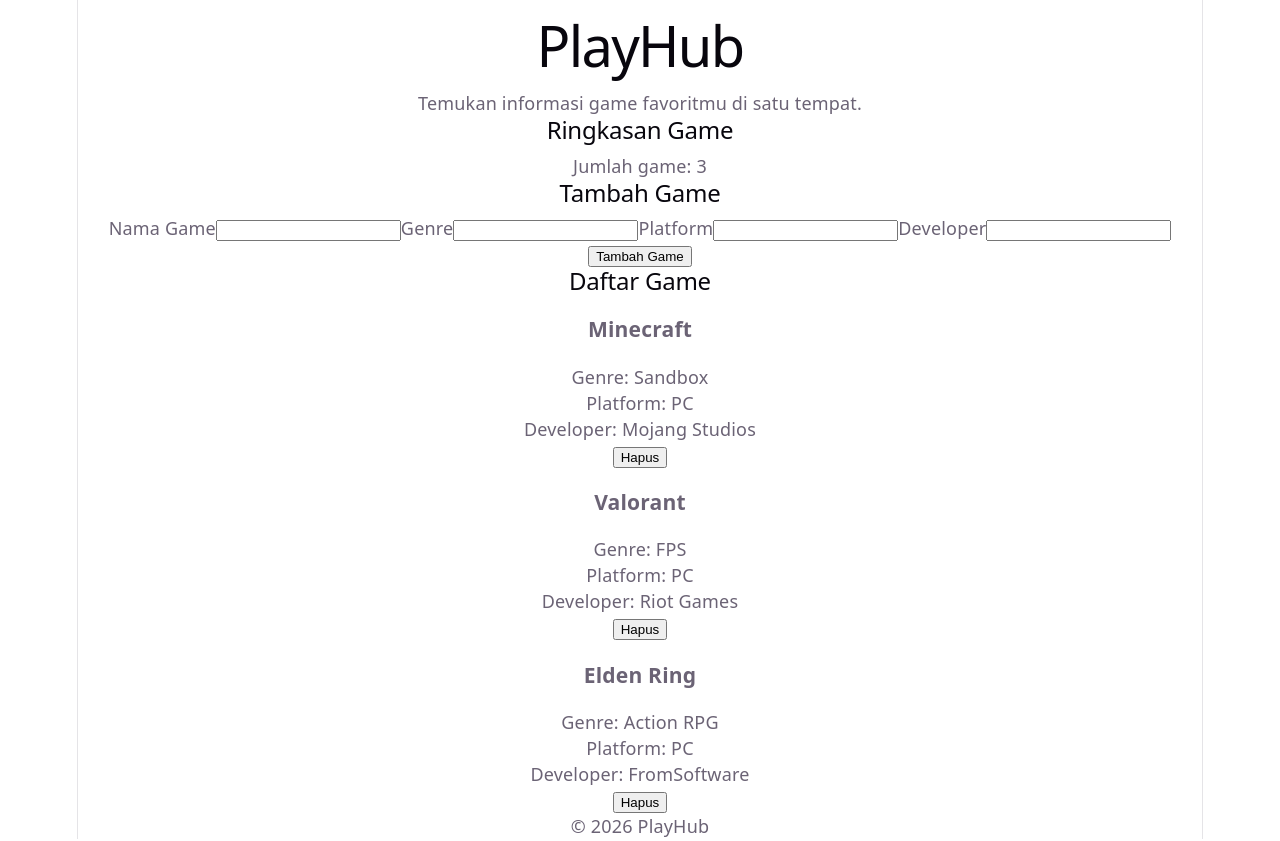
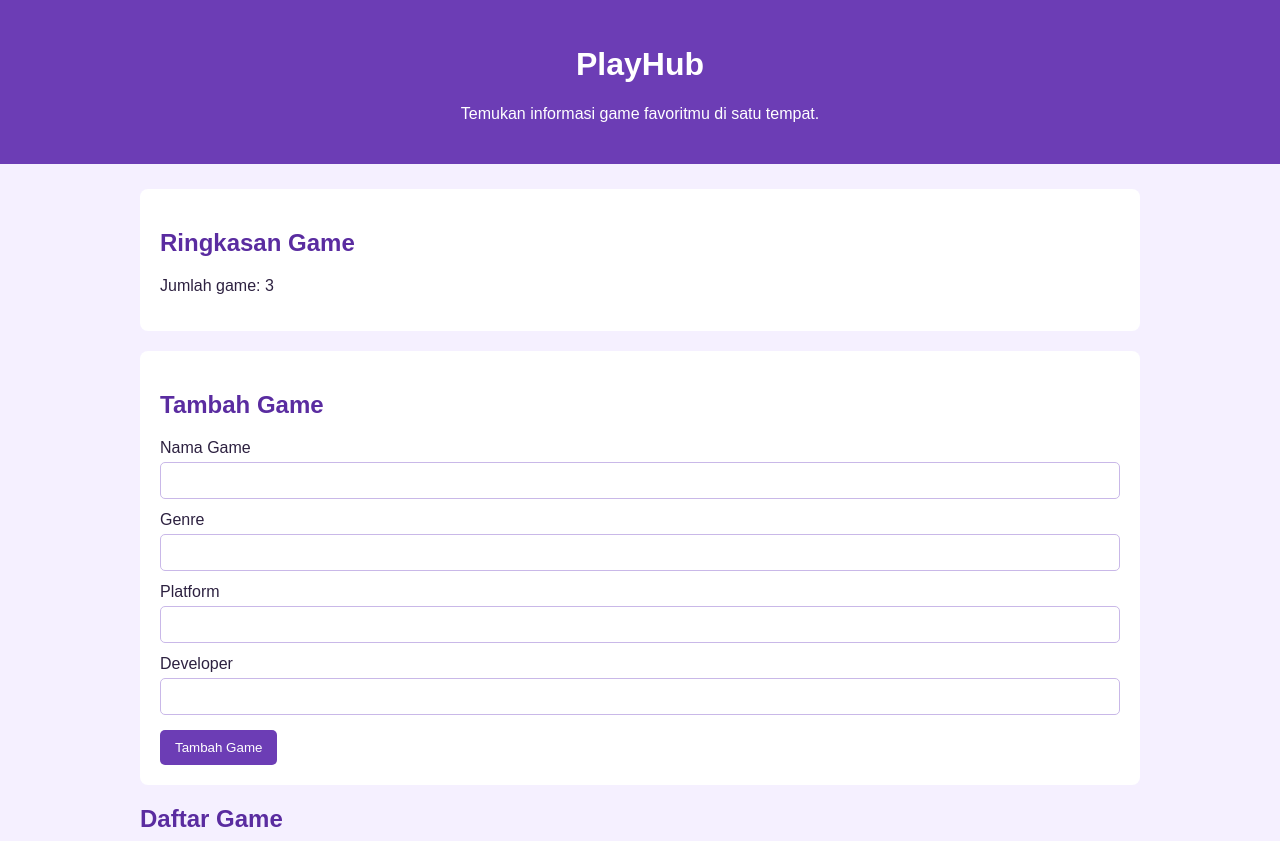
Before and after one commit to FaiqPrabaswara/PlayHub-React, a React (Vite) app: page / in a window 1280 px wide. Shown: the top 841 px of the page. Built offline with nearby package versions, Linux system fonts and the light colour scheme.

Commit message:
mengubah isi index.css & app.css

```diff
--- a/src/App.css
+++ b/src/App.css
@@ -1,184 +1,76 @@
-.counter {
-  font-size: 16px;
-  padding: 5px 10px;
-  border-radius: 5px;
-  color: var(--accent);
-  background: var(--accent-bg);
-  border: 2px solid transparent;
-  transition: border-color 0.3s;
-  margin-bottom: 24px;
-
-  &:hover {
-    border-color: var(--accent-border);
-  }
-  &:focus-visible {
-    outline: 2px solid var(--accent);
-    outline-offset: 2px;
-  }
+.header {
+    background-color: #6c3db5;
+    color: white;
+    text-align: center;
+    padding: 25px;
 }
 
-.hero {
-  position: relative;
-
-  .base,
-  .framework,
-  .vite {
-    inset-inline: 0;
-    margin: 0 auto;
-  }
-
-  .base {
-    width: 170px;
-    position: relative;
-    z-index: 0;
-  }
-
-  .framework,
-  .vite {
-    position: absolute;
-  }
-
-  .framework {
-    z-index: 1;
-    top: 34px;
-    height: 28px;
-    transform: perspective(2000px) rotateZ(300deg) rotateX(44deg) rotateY(39deg)
-      scale(1.4);
-  }
-
-  .vite {
-    z-index: 0;
-    top: 107px;
-    height: 26px;
-    width: auto;
-    transform: perspective(2000px) rotateZ(300deg) rotateX(40deg) rotateY(39deg)
-      scale(0.8);
-  }
+.container {
+    width: 90%;
+    max-width: 1000px;
+    margin: 25px auto;
 }
 
-#center {
-  display: flex;
-  flex-direction: column;
-  gap: 25px;
-  place-content: center;
-  place-items: center;
-  flex-grow: 1;
-
-  @media (max-width: 1024px) {
-    padding: 32px 20px 24px;
-    gap: 18px;
-  }
+.ringkasan,
+.form-game,
+.kartu-game {
+    background-color: white;
+    padding: 20px;
+    margin-bottom: 20px;
+    border-radius: 8px;
 }
 
-#next-steps {
-  display: flex;
-  border-top: 1px solid var(--border);
-  text-align: left;
-
-  & > div {
-    flex: 1 1 0;
-    padding: 32px;
-    @media (max-width: 1024px) {
-      padding: 24px 20px;
-    }
-  }
-
-  .icon {
-    margin-bottom: 16px;
-    width: 22px;
-    height: 22px;
-  }
-
-  @media (max-width: 1024px) {
-    flex-direction: column;
-    text-align: center;
-  }
+h2 {
+    color: #5a2ca0;
 }
 
-#docs {
-  border-right: 1px solid var(--border);
-
-  @media (max-width: 1024px) {
-    border-right: none;
-    border-bottom: 1px solid var(--border);
-  }
+.form-game label {
+    display: block;
+    margin-top: 12px;
+    margin-bottom: 5px;
 }
 
-#next-steps ul {
-  list-style: none;
-  padding: 0;
-  display: flex;
-  gap: 8px;
-  margin: 32px 0 0;
-
-  .logo {
-    height: 18px;
-  }
-
-  a {
-    color: var(--text-h);
-    font-size: 16px;
-    border-radius: 6px;
-    background: var(--social-bg);
-    display: flex;
-    padding: 6px 12px;
-    align-items: center;
-    gap: 8px;
-    text-decoration: none;
-    transition: box-shadow 0.3s;
-
-    &:hover {
-      box-shadow: var(--shadow);
-    }
-    .button-icon {
-      height: 18px;
-      width: 18px;
-    }
-  }
-
-  @media (max-width: 1024px) {
-    margin-top: 20px;
-    flex-wrap: wrap;
-    justify-content: center;
-
-    li {
-      flex: 1 1 calc(50% - 8px);
-    }
-
-    a {
-      width: 100%;
-      justify-content: center;
-      box-sizing: border-box;
-    }
-  }
+.form-game input {
+    width: 100%;
+    padding: 10px;
+    box-sizing: border-box;
+    border: 1px solid #c9b8e8;
+    border-radius: 5px;
 }
 
-#spacer {
-  height: 88px;
-  border-top: 1px solid var(--border);
-  @media (max-width: 1024px) {
-    height: 48px;
-  }
+button {
+    background-color: #6c3db5;
+    color: white;
+    border: none;
+    padding: 10px 15px;
+    margin-top: 15px;
+    border-radius: 5px;
+    cursor: pointer;
 }
 
-.ticks {
-  position: relative;
-  width: 100%;
+button:hover {
+    background-color: #4f278c;
+}
 
-  &::before,
-  &::after {
-    content: '';
-    position: absolute;
-    top: -4.5px;
-    border: 5px solid transparent;
-  }
+.daftar-kartu {
+    display: grid;
+    grid-template-columns: repeat(3, 1fr);
+    gap: 15px;
+}
 
-  &::before {
-    left: 0;
-    border-left-color: var(--border);
-  }
-  &::after {
-    right: 0;
-    border-right-color: var(--border);
-  }
+.tombol-hapus {
+    background-color: #dc3545;
 }
+
+.footer {
+    background-color: #32166b;
+    color: white;
+    text-align: center;
+    padding: 15px;
+}
+
+@media (max-width: 700px) {
+    .daftar-kartu {
+        grid-template-columns: 1fr;
+    }
+}
--- a/src/index.css
+++ b/src/index.css
@@ -1,111 +1,6 @@
-:root {
-  --text: #6b6375;
-  --text-h: #08060d;
-  --bg: #fff;
-  --border: #e5e4e7;
-  --code-bg: #f4f3ec;
-  --accent: #aa3bff;
-  --accent-bg: rgba(170, 59, 255, 0.1);
-  --accent-border: rgba(170, 59, 255, 0.5);
-  --social-bg: rgba(244, 243, 236, 0.5);
-  --shadow:
-    rgba(0, 0, 0, 0.1) 0 10px 15px -3px, rgba(0, 0, 0, 0.05) 0 4px 6px -2px;
-
-  --sans: system-ui, 'Segoe UI', Roboto, sans-serif;
-  --heading: system-ui, 'Segoe UI', Roboto, sans-serif;
-  --mono: ui-monospace, Consolas, monospace;
-
-  font: 18px/145% var(--sans);
-  letter-spacing: 0.18px;
-  color-scheme: light dark;
-  color: var(--text);
-  background: var(--bg);
-  font-synthesis: none;
-  text-rendering: optimizeLegibility;
-  -webkit-font-smoothing: antialiased;
-  -moz-osx-font-smoothing: grayscale;
-
-  @media (max-width: 1024px) {
-    font-size: 16px;
-  }
+body {
+    margin: 0;
+    font-family: Arial, sans-serif;
+    background-color: #f5f0ff;
+    color: #2d2140;
 }
-
-@media (prefers-color-scheme: dark) {
-  :root {
-    --text: #9ca3af;
-    --text-h: #f3f4f6;
-    --bg: #16171d;
-    --border: #2e303a;
-    --code-bg: #1f2028;
-    --accent: #c084fc;
-    --accent-bg: rgba(192, 132, 252, 0.15);
-    --accent-border: rgba(192, 132, 252, 0.5);
-    --social-bg: rgba(47, 48, 58, 0.5);
-    --shadow:
-      rgba(0, 0, 0, 0.4) 0 10px 15px -3px, rgba(0, 0, 0, 0.25) 0 4px 6px -2px;
-  }
-
-  #social .button-icon {
-    filter: invert(1) brightness(2);
-  }
-}
-
-body {
-  margin: 0;
-}
-
-#root {
-  width: 1126px;
-  max-width: 100%;
-  margin: 0 auto;
-  text-align: center;
-  border-inline: 1px solid var(--border);
-  min-height: 100svh;
-  display: flex;
-  flex-direction: column;
-  box-sizing: border-box;
-}
-
-h1,
-h2 {
-  font-family: var(--heading);
-  font-weight: 500;
-  color: var(--text-h);
-}
-
-h1 {
-  font-size: 56px;
-  letter-spacing: -1.68px;
-  margin: 32px 0;
-  @media (max-width: 1024px) {
-    font-size: 36px;
-    margin: 20px 0;
-  }
-}
-h2 {
-  font-size: 24px;
-  line-height: 118%;
-  letter-spacing: -0.24px;
-  margin: 0 0 8px;
-  @media (max-width: 1024px) {
-    font-size: 20px;
-  }
-}
-p {
-  margin: 0;
-}
-
-code,
-.counter {
-  font-family: var(--mono);
-  display: inline-flex;
-  border-radius: 4px;
-  color: var(--text-h);
-}
-
-code {
-  font-size: 15px;
-  line-height: 135%;
-  padding: 4px 8px;
-  background: var(--code-bg);
-}
```
